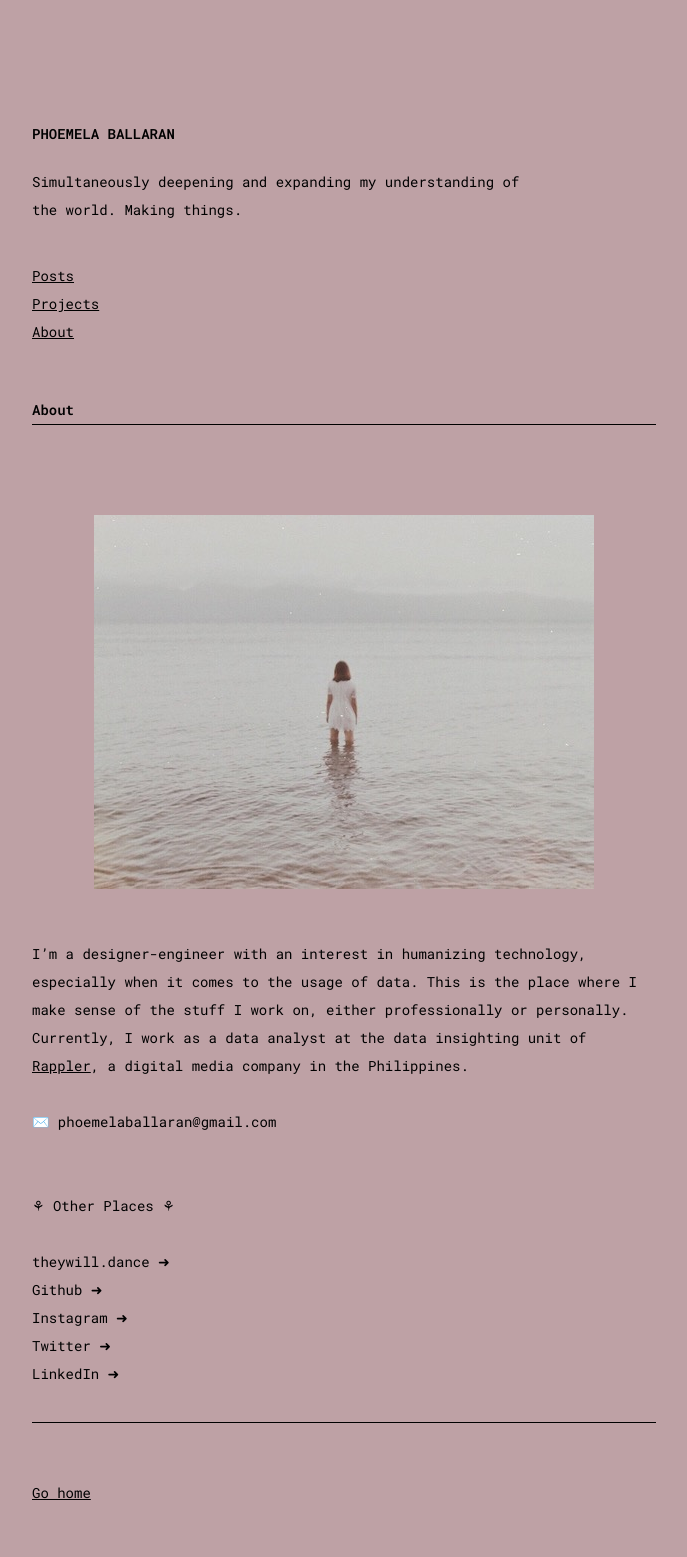
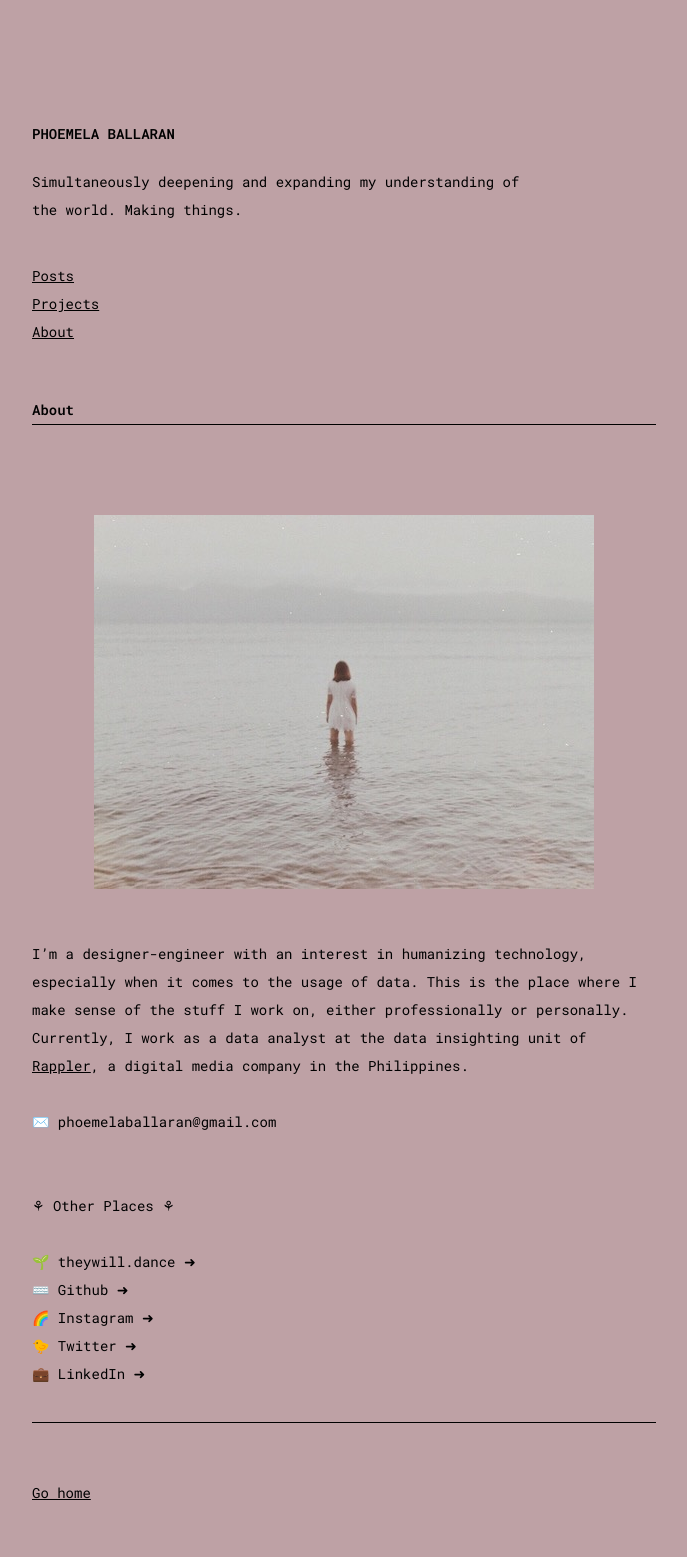
Before and after one commit to comoballar/phoemelaballaran.github.io, a Jekyll site: the page built from about.md, in a window 1280 px wide. Shown: the whole page, without its empty margins (88-775 px from the left). Built offline with Jekyll 4.4.1, drawn with Linux system fonts in a browser that asks for light colours.

Commit message:
Update about.md

```diff
--- a/about.md
+++ b/about.md
@@ -10,8 +10,8 @@ permalink: /about/
 I’m a designer-engineer with an interest in humanizing technology, especially when it comes to the usage of data. This is the place where I make sense of the stuff I work on, either professionally or personally. Currently, I work as a data analyst at the data insighting unit of <a href="https://www.rappler.com" target="_blank">Rappler</a>, a digital media company in the Philippines.
 <br><br>✉️ phoemelaballaran@gmail.com<br><br>
 <br>⚘ Other Places ⚘<br>
-<br><a href="https://www.theywill.dance" target="_blank" style="text-decoration: none;">theywill.dance ➜</a>
-<br><a href="https://github.com/phoemelaballaran" target="_blank" style="text-decoration: none;">Github ➜</a>
-<br><a href="https://instagram.com/phoemelaballaran" target="_blank" style="text-decoration: none;">Instagram ➜</a>
-<br><a href="https://twitter.com/theywill_dance" target="_blank" style="text-decoration: none;">Twitter ➜</a>
-<br><a href="https://www.linkedin.com/in/phoemela-ballaran/" target="_blank" style="text-decoration: none;">LinkedIn ➜</a>
+<br><a href="https://www.theywill.dance" target="_blank" style="text-decoration: none;">🌱 theywill.dance ➜</a>
+<br><a href="https://github.com/phoemelaballaran" target="_blank" style="text-decoration: none;">⌨️ Github ➜</a>
+<br><a href="https://instagram.com/phoemelaballaran" target="_blank" style="text-decoration: none;">🌈 Instagram ➜</a>
+<br><a href="https://twitter.com/theywill_dance" target="_blank" style="text-decoration: none;">🐤 Twitter ➜</a>
+<br><a href="https://www.linkedin.com/in/phoemela-ballaran/" target="_blank" style="text-decoration: none;">💼 LinkedIn ➜</a>
```
